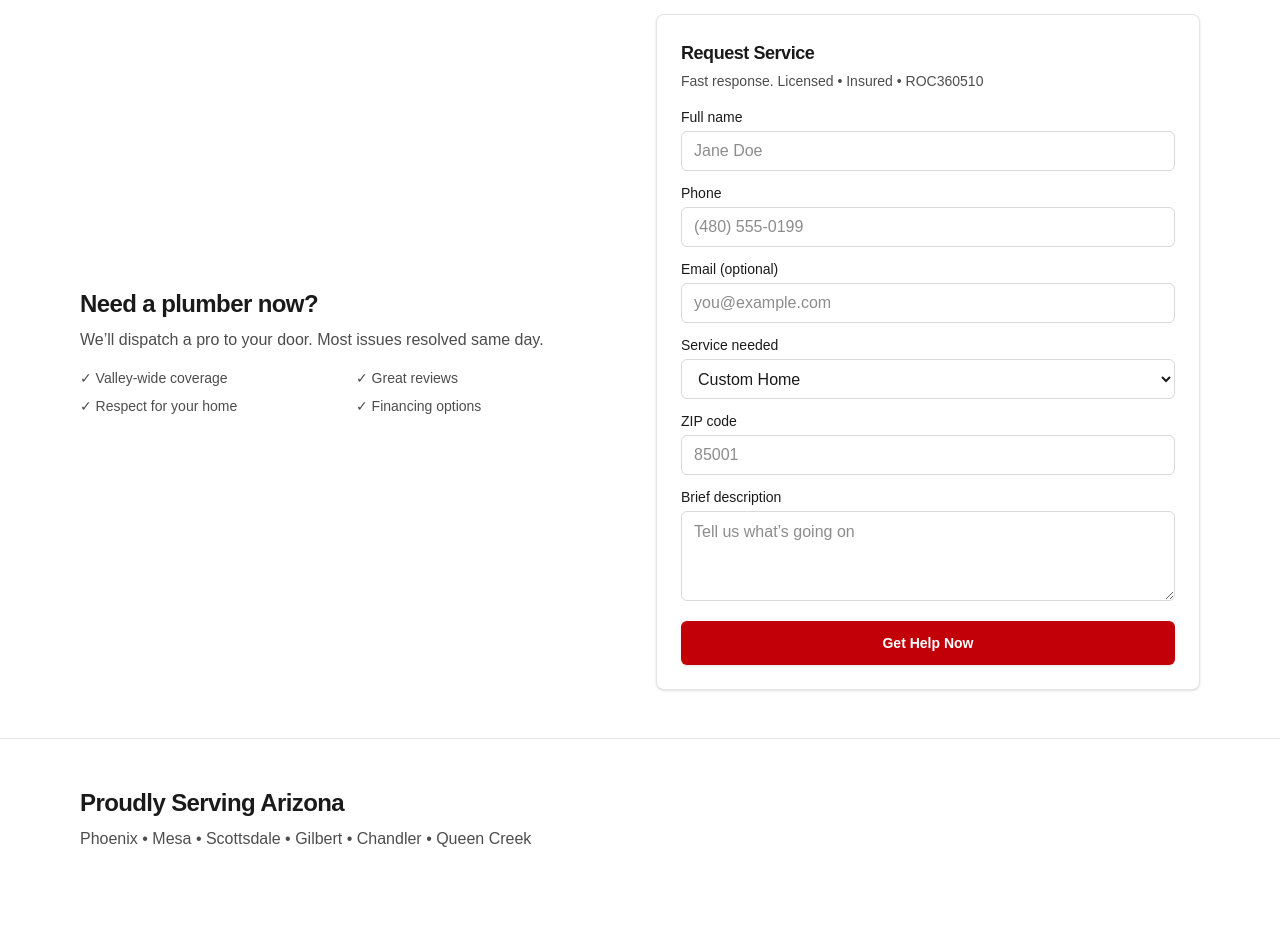
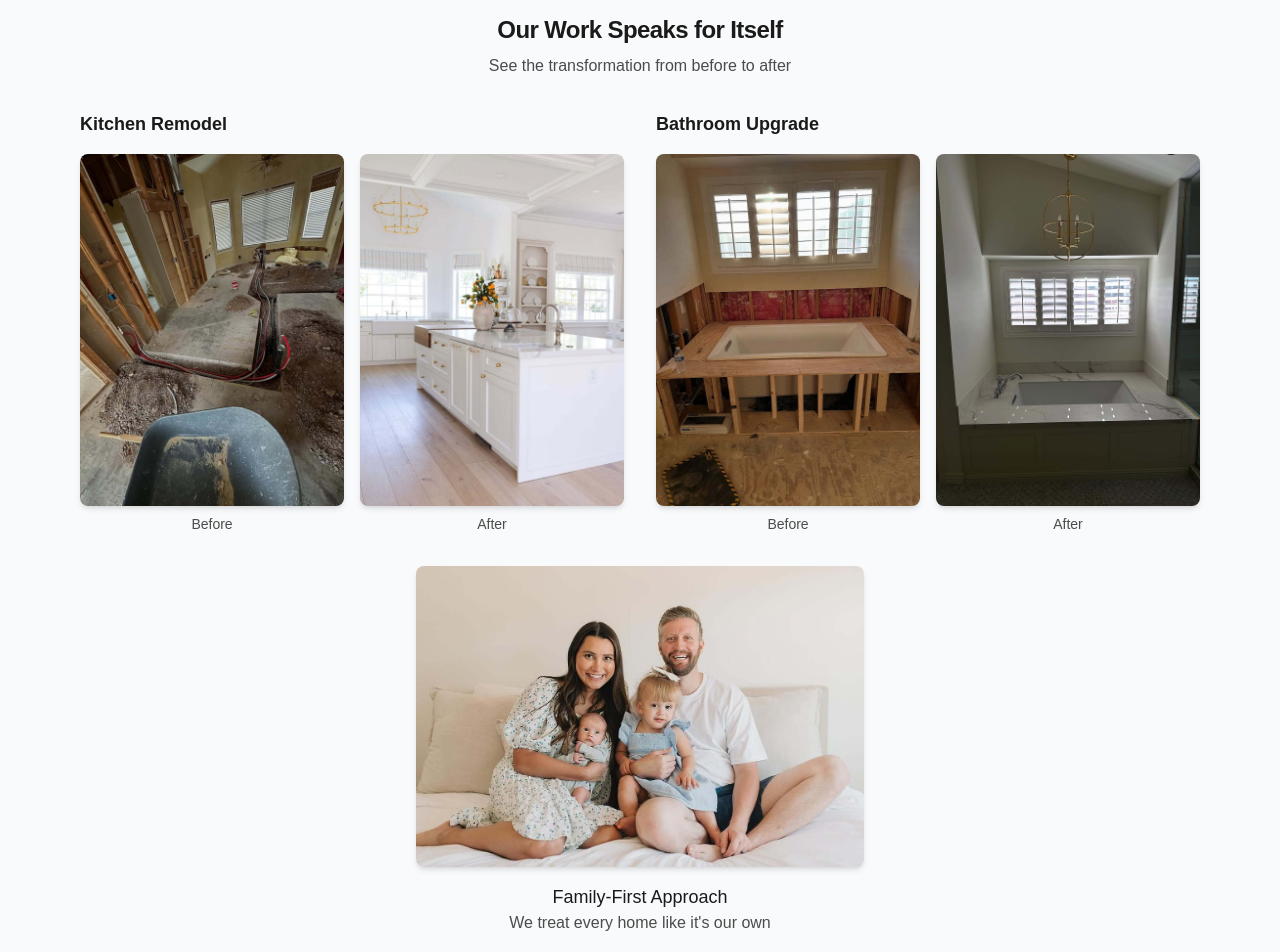
Before and after one commit to resgato/calltheyeti, a Next.js app: page / in a window 1280 px wide. Shown: the part 1400-2352 px from the top of the page. Built offline with nearby package versions, Linux system fonts and the light colour scheme; no server answers.

Commit message:
fix: improve form text contrast and add photo gallery to homepage

```diff
--- a/app/page.tsx
+++ b/app/page.tsx
@@ -119,6 +119,46 @@ export default function Home() {
         </div>
       </section>
 
+      <section className="bg-gray-50">
+        <div className="mx-auto max-w-6xl px-4 py-12">
+          <h2 className="text-2xl font-semibold tracking-tight text-center">Our Work Speaks for Itself</h2>
+          <p className="mt-2 text-black/70 text-center">See the transformation from before to after</p>
+          <div className="mt-8 grid grid-cols-1 gap-8 md:grid-cols-2">
+            <div className="space-y-4">
+              <h3 className="text-lg font-semibold">Kitchen Remodel</h3>
+              <div className="grid grid-cols-2 gap-4">
+                <div>
+                  <img src="/kitchenbefore.jpg" alt="Kitchen before renovation" className="w-full rounded-lg shadow-md" />
+                  <p className="mt-2 text-sm text-black/70 text-center">Before</p>
+                </div>
+                <div>
+                  <img src="/kitchen.jpg" alt="Kitchen after renovation" className="w-full rounded-lg shadow-md" />
+                  <p className="mt-2 text-sm text-black/70 text-center">After</p>
+                </div>
+              </div>
+            </div>
+            <div className="space-y-4">
+              <h3 className="text-lg font-semibold">Bathroom Upgrade</h3>
+              <div className="grid grid-cols-2 gap-4">
+                <div>
+                  <img src="/bathtubbefore.jpg" alt="Bathroom before renovation" className="w-full rounded-lg shadow-md" />
+                  <p className="mt-2 text-sm text-black/70 text-center">Before</p>
+                </div>
+                <div>
+                  <img src="/bathtub.jpg" alt="Bathroom after renovation" className="w-full rounded-lg shadow-md" />
+                  <p className="mt-2 text-sm text-black/70 text-center">After</p>
+                </div>
+              </div>
+            </div>
+          </div>
+          <div className="mt-8 text-center">
+            <img src="/familyfirst.jpg" alt="Family-first approach to plumbing" className="mx-auto max-w-md rounded-lg shadow-md" />
+            <p className="mt-4 text-lg font-medium">Family-First Approach</p>
+            <p className="text-black/70">We treat every home like it's our own</p>
+          </div>
+        </div>
+      </section>
+
       <section id="request" className="bg-[--color-ice-50]">
         <div className="mx-auto max-w-6xl px-4 py-12">
           <div className="grid grid-cols-1 items-center gap-8 md:grid-cols-2">
--- a/app/services/page.tsx
+++ b/app/services/page.tsx
@@ -9,28 +9,78 @@ export const metadata: Metadata = {
 
 export default function ServicesPage() {
   const services = [
-    { title: "Custom Homes", copy: "Ground-up rough-ins, gas, and finish plumbing." },
-    { title: "Renovations", copy: "Kitchen & bath re-pipes, fixture moves, code upgrades." },
-    { title: "Service & Repairs", copy: "Leaks, clogs, replacements, same-day fixes." },
-    { title: "Bathtubs & Showers", copy: "New installs, pans, valves, and surrounds." },
-    { title: "Faucets & Fixtures", copy: "Repair or replace toilets, sinks, disposals." },
-    { title: "Water Heaters", copy: "Tank & tankless install and repair." },
+    {
+      title: "Custom Homes",
+      copy: "Ground-up rough-ins, gas, and finish plumbing.",
+      image: "/kitchen.jpg"
+    },
+    {
+      title: "Renovations",
+      copy: "Kitchen & bath re-pipes, fixture moves, code upgrades.",
+      image: "/bathtub.jpg"
+    },
+    {
+      title: "Service & Repairs",
+      copy: "Leaks, clogs, replacements, same-day fixes.",
+      image: "/familyfirst.jpg"
+    },
+    {
+      title: "Bathtubs & Showers",
+      copy: "New installs, pans, valves, and surrounds.",
+      image: "/bathtub.jpg"
+    },
+    {
+      title: "Faucets & Fixtures",
+      copy: "Repair or replace toilets, sinks, disposals.",
+      image: "/kitchen.jpg"
+    },
+    {
+      title: "Water Heaters",
+      copy: "Tank & tankless install and repair.",
+      image: "/familyfirst.jpg"
+    },
   ];
 
   return (
     <main className="mx-auto max-w-6xl px-4 py-12">
       <h1 className="text-3xl font-bold tracking-tight">Plumbing Services</h1>
       <p className="mt-2 text-black/70">Licensed • Insured • ROC360510</p>
-      <div className="mt-8 grid grid-cols-1 gap-4 sm:grid-cols-2 md:grid-cols-3">
+
+      <div className="mt-8 grid grid-cols-1 gap-6 sm:grid-cols-2 md:grid-cols-3">
         {services.map((s) => (
-          <div key={s.title} className="rounded-lg border border-black/10 p-4">
-            <div className="text-lg font-medium">{s.title}</div>
-            <div className="text-sm text-black/70">{s.copy}</div>
+          <div key={s.title} className="rounded-lg border border-black/10 overflow-hidden bg-white shadow-sm hover:shadow-md transition-shadow">
+            <img src={s.image} alt={s.title} className="w-full h-48 object-cover" />
+            <div className="p-4">
+              <div className="text-lg font-medium">{s.title}</div>
+              <div className="text-sm text-black/70 mt-1">{s.copy}</div>
+            </div>
           </div>
         ))}
       </div>
+
+      <div className="mt-12 bg-gray-50 rounded-lg p-8">
+        <h2 className="text-2xl font-semibold mb-4">Why Choose Yeti Plumbing?</h2>
+        <div className="grid grid-cols-1 md:grid-cols-3 gap-6">
+          <div className="text-center">
+            <div className="text-3xl mb-2">🏠</div>
+            <h3 className="font-semibold">Family-First</h3>
+            <p className="text-sm text-black/70">We treat every home like it's our own</p>
+          </div>
+          <div className="text-center">
+            <div className="text-3xl mb-2">⚡</div>
+            <h3 className="font-semibold">Fast Response</h3>
+            <p className="text-sm text-black/70">Same-day service across the Valley</p>
+          </div>
+          <div className="text-center">
+            <div className="text-3xl mb-2">🛡️</div>
+            <h3 className="font-semibold">Licensed & Insured</h3>
+            <p className="text-sm text-black/70">ROC360510 - Your protection is our priority</p>
+          </div>
+        </div>
+      </div>
+
       <div className="mt-8">
-        <Link href="/" className="text-[--color-primary] underline">
+        <Link href="/" className="text-red-700 underline">
           Back to home
         </Link>
       </div>
--- a/components/Header.tsx
+++ b/components/Header.tsx
@@ -6,7 +6,7 @@ export function Header() {
     <header className="sticky top-0 z-50 w-full border-b border-black/10 bg-white/90 backdrop-blur supports-[backdrop-filter]:bg-white/70">
       <div className="mx-auto max-w-6xl px-4 py-3 flex items-center justify-between">
         <Link href="/" className="flex items-center gap-3">
-          <img src="/yeti-logo.svg" alt="Yeti Plumbing" className="h-8 w-8" />
+          <img src="/yeti-logo.png" alt="Yeti Plumbing" className="h-8 w-8" />
           <span className="text-xl font-bold tracking-tight">Yeti Plumbing</span>
           <span className="sr-only">Home</span>
         </Link>
--- a/components/LeadForm.tsx
+++ b/components/LeadForm.tsx
@@ -49,7 +49,7 @@ export function LeadForm() {
 
   return (
     <div className="w-full max-w-xl rounded-lg border border-black/10 bg-white p-6 shadow-sm">
-      <h3 className="text-lg font-semibold tracking-tight">Request Service</h3>
+      <h3 className="text-lg font-semibold tracking-tight text-black">Request Service</h3>
       <p className="mt-1 text-sm text-black/70">Fast response. Licensed • Insured • ROC360510</p>
       {submitted && (
         <div className="mt-3 rounded-md bg-green-50 p-3 text-sm text-green-800">
@@ -61,20 +61,20 @@ export function LeadForm() {
       )}
       <form onSubmit={handleSubmit} className="mt-4 grid grid-cols-1 gap-3">
         <div className="grid gap-1">
-          <label htmlFor="name" className="text-sm font-medium">Full name</label>
-          <input id="name" name="name" required placeholder="Jane Doe" className="h-10 rounded-md border border-black/15 px-3 outline-none focus:ring-2 focus:ring-[--color-primary]" />
+          <label htmlFor="name" className="text-sm font-medium text-black">Full name</label>
+          <input id="name" name="name" required placeholder="Jane Doe" className="h-10 rounded-md border border-black/15 px-3 outline-none focus:ring-2 focus:ring-[--color-primary] text-black" />
         </div>
         <div className="grid gap-1">
-          <label htmlFor="phone" className="text-sm font-medium">Phone</label>
-          <input id="phone" name="phone" required placeholder="(480) 555-0199" className="h-10 rounded-md border border-black/15 px-3 outline-none focus:ring-2 focus:ring-[--color-primary]" />
+          <label htmlFor="phone" className="text-sm font-medium text-black">Phone</label>
+          <input id="phone" name="phone" required placeholder="(480) 555-0199" className="h-10 rounded-md border border-black/15 px-3 outline-none focus:ring-2 focus:ring-[--color-primary] text-black" />
         </div>
         <div className="grid gap-1">
-          <label htmlFor="email" className="text-sm font-medium">Email (optional)</label>
-          <input id="email" name="email" type="email" placeholder="you@example.com" className="h-10 rounded-md border border-black/15 px-3 outline-none focus:ring-2 focus:ring-[--color-primary]" />
+          <label htmlFor="email" className="text-sm font-medium text-black">Email (optional)</label>
+          <input id="email" name="email" type="email" placeholder="you@example.com" className="h-10 rounded-md border border-black/15 px-3 outline-none focus:ring-2 focus:ring-[--color-primary] text-black" />
         </div>
         <div className="grid gap-1">
-          <label htmlFor="service" className="text-sm font-medium">Service needed</label>
-          <select id="service" name="service" className="h-10 rounded-md border border-black/15 px-3 outline-none focus:ring-2 focus:ring-[--color-primary]">
+          <label htmlFor="service" className="text-sm font-medium text-black">Service needed</label>
+          <select id="service" name="service" className="h-10 rounded-md border border-black/15 px-3 outline-none focus:ring-2 focus:ring-[--color-primary] text-black">
             <option>Custom Home</option>
             <option>Renovation / Remodel</option>
             <option>Service & Repairs</option>
@@ -85,12 +85,12 @@ export function LeadForm() {
           </select>
         </div>
         <div className="grid gap-1">
-          <label htmlFor="zip" className="text-sm font-medium">ZIP code</label>
-          <input id="zip" name="zip" placeholder="85001" className="h-10 rounded-md border border-black/15 px-3 outline-none focus:ring-2 focus:ring-[--color-primary]" />
+          <label htmlFor="zip" className="text-sm font-medium text-black">ZIP code</label>
+          <input id="zip" name="zip" placeholder="85001" className="h-10 rounded-md border border-black/15 px-3 outline-none focus:ring-2 focus:ring-[--color-primary] text-black" />
         </div>
         <div className="grid gap-1">
-          <label htmlFor="message" className="text-sm font-medium">Brief description</label>
-          <textarea id="message" name="message" rows={3} placeholder="Tell us what’s going on" className="rounded-md border border-black/15 px-3 py-2 outline-none focus:ring-2 focus:ring-[--color-primary]" />
+          <label htmlFor="message" className="text-sm font-medium text-black">Brief description</label>
+          <textarea id="message" name="message" rows={3} placeholder="Tell us what's going on" className="rounded-md border border-black/15 px-3 py-2 outline-none focus:ring-2 focus:ring-[--color-primary] text-black" />
         </div>
         <button
           type="submit"
```
